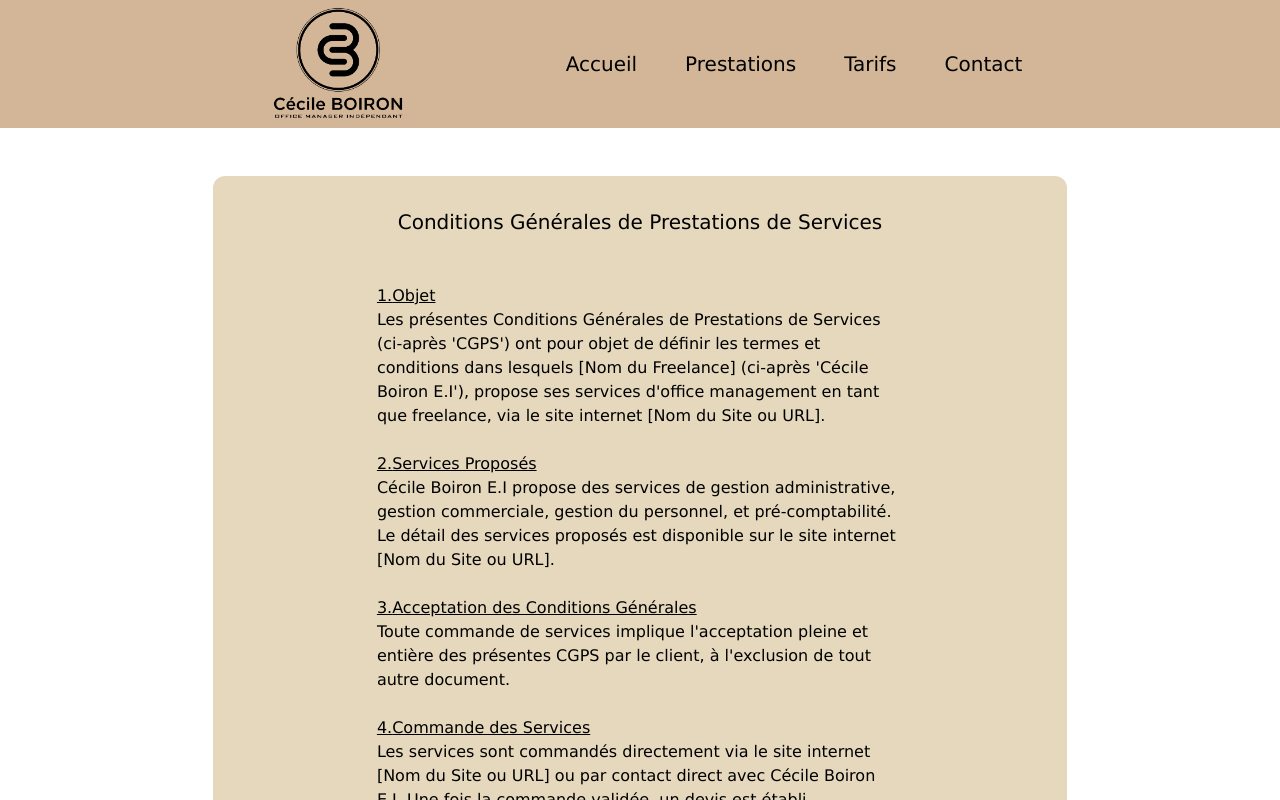
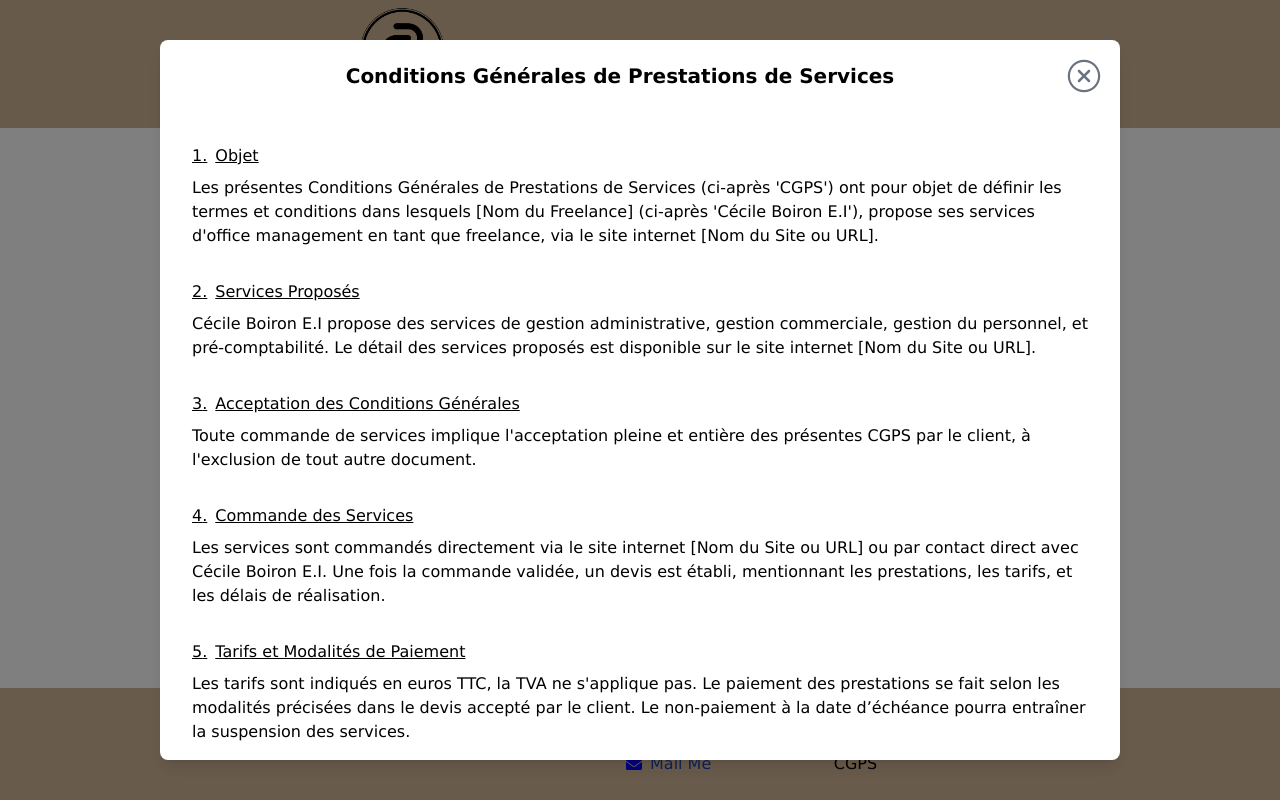
Before and after one commit to YannickMath/office_manager, a Next.js app: page /conditions in a window 1280 px wide. Shown: the top 800 px of the page. Built offline with nearby package versions, Linux system fonts and the light colour scheme.

Commit message:
update design and conditions modal creation

```diff
--- a/src/app/components/footer/footer.tsx
+++ b/src/app/components/footer/footer.tsx
@@ -1,58 +1,55 @@
-import { FooterDataProps } from "@/app/interface/footerInterface";
-import Link from "next/link";
 import { FaEnvelope } from "react-icons/fa";
+import Conditions from "@/app/conditions/page";
 
-const Footer = () => {
-  const data: FooterDataProps = {
+interface FooterProps {
+  isCgpsOpen: boolean;
+  onToggleCgps: () => void;
+}
+
+const Footer = ({ isCgpsOpen, onToggleCgps }: FooterProps) => {
+  const data = {
     name: "OMI GESTION",
     phone: "06 21 89 91 32",
     mail: "omi.cb.contact@gmail.com",
-    note: "Politique de confidentialité",
     mentions: "Mentions légales",
     cgps: "CGPS",
   };
 
-  const { name, phone, mail, note, mentions, cgps } = data;
-
-  const handleNavigateToCGPS = () => {
-    // navigate to CGPS page
-  };
+  const { name, phone, mail, mentions, cgps } = data;
 
   return (
-    <div
-      className="flex flex-row justify-center items-center  p-4 bg-customBrown
-                phone:text-xs font-bolder"
-    >
+    <div className="relative">
+      <div className="flex flex-row justify-center items-center p-4 bg-customBrown phone:text-xs font-bolder">
         <div className="flex flex-row w-1/2 phone:w-full justify-around">
           <div className="flex flex-row w-1/3 justify-center items-center">
             <h1 className="bold text-center">{name}</h1>
           </div>
-        <div className="flex flex-col items-center justify-center p-2 gap-4">
+          <div className="flex flex-col items-center justify-center p-2 gap-4 text-blue-800">
             <p>{phone}</p>
             <p>
-            <Link
+              <a
                 href={`mailto:${mail}`}
-              className="flex items-center gap-2 hover:underline hover:text-blue-800"
+                className="flex items-center gap-2 hover:underline"
               >
-              {/* Icône d'enveloppe avec le label "Mail Me" */}
-              <FaEnvelope />
-              <span>Mail Me</span>
-            </Link>
+                <FaEnvelope color="blue" />
+                <span className="">Mail Me</span>
+              </a>
             </p>
           </div>
           <div className="flex flex-col items-center justify-center p-2 gap-4">
-          <p>{note}</p>
+            <p>{mentions}</p>
             <div className="flex flex-row items-center justify-center gap-2">
-            <p>{mentions}</p>
-            <Link
-              href={"/conditions"}
-              className="underline text-center cursor-pointer hover:text-blue-800"
+              <p
+                className="text-center cursor-pointer hover:underline"
+                onClick={onToggleCgps}
               >
                 {cgps}
-            </Link>
+              </p>
             </div>
           </div>
         </div>
+      </div>
+      {isCgpsOpen && <Conditions onClose={onToggleCgps} />}
     </div>
   );
 };
--- a/src/app/components/headerMenu/headerMenu.tsx
+++ b/src/app/components/headerMenu/headerMenu.tsx
@@ -37,7 +37,7 @@ const HeaderMenu = () => {
   };
 
   return (
-    <div className="relative flex flex-row w-full h-full bg-customBrown justify-center gap-[10vw] text-xs phone:gap-4 items-center p-4">
+    <div className="relative flex flex-row w-full h-full bg-customBrown justify-center text-xs phone:gap-8 items-center p-4">
       <Image src="/LOGO_CB_Noire.png" alt="logo" width={180} height={180} />
       <nav className="hidden md:flex h-full items-center text-xl gap-8">
         {items.map(({ url, label }, index) => (
@@ -54,7 +54,7 @@ const HeaderMenu = () => {
           </div>
         ))}
       </nav>
-      <div className="flex md:hidden flex-col h-full items-center justify-around">
+      <div className="flex md:hidden flex-col h-full phone:w-1/4 items-start justify-around">
         <button
           id="dropdownDefaultButton"
           type="button"
--- a/src/app/conditions/page.tsx
+++ b/src/app/conditions/page.tsx
@@ -1,6 +1,9 @@
-import CardContainer from "../components/shared/cardContainer";
+"use client";
 
-const Conditions = () => {
+import { useEffect } from "react";
+import { IoIosCloseCircleOutline } from "react-icons/io";
+
+const Conditions = ({ onClose }: any) => {
   const termsAndConditions = [
     {
       id: 1,
@@ -82,27 +85,50 @@ const Conditions = () => {
     },
   ];
 
+  useEffect(() => {
+    const handleEsc = (event: KeyboardEvent) => {
+      if (event.key === "Escape") {
+        onClose();
+      }
+    };
+    window.addEventListener("keydown", handleEsc);
+
+    return () => {
+      window.removeEventListener("keydown", handleEsc);
+    };
+  }, [onClose]);
+
   return (
-    <div className="flex h-full w-full justify-center py-12">
-      <CardContainer width="w-2/3 phone:w-5/6">
-        <div className="flex flex-col h-full items-center gap-12 p-4 ">
-          <h1 className="text-xl phone:text-lg font-medium text-center">
+    <div className="fixed inset-0 flex items-center justify-center z-50">
+      {/* Overlay avec effet blur */}
+      <div className="absolute inset-0 bg-black opacity-50" onClick={onClose} />
+
+      {/* Contenu de la modal */}
+      <div className="relative bg-white w-3/4 h-[90%] rounded-lg shadow-lg z-50">
+        {/* Titre et icône de fermeture */}
+        <div className="flex justify-between items-center p-4">
+          <h2 className="text-xl phone:text-base font-bold text-center flex-grow">
             Conditions Générales de Prestations de Services
-          </h1>
-          <div className="flex flex-col w-2/3 phone:w-full justify-center items-center gap-6 phone:text-sm">
-            {termsAndConditions.map(({ id, title, content }) => (
-              <div key={id} className="flex flex-col">
-                <div className="flex flex-row items-center underline font-medium ">
-                  <h2>{id}.</h2>
-
-                  <h2 className="phone:text-nowrap">{title}</h2>
-                </div>
-                <p className="phone:text-xs phone:p-2">{content}</p>
-              </div>
-            ))}
+          </h2>
+          <div
+            className="cursor-pointer text-gray-500 hover:text-gray-700"
+            onClick={onClose}
+          >
+            <IoIosCloseCircleOutline className="w-10 h-10 phone:w-6 phone:h-6" />
           </div>
         </div>
-      </CardContainer>
+        <div className="overflow-y-auto h-[90%] px-8 py-4  phone:text-sm">
+          {termsAndConditions.map(({ id, title, content }) => (
+            <div key={id} className="flex flex-col py-4">
+              <div className="flex flex-row items-center underline font-medium">
+                <h2>{id}.</h2>
+                <h2 className="ml-2">{title}</h2>
+              </div>
+              <p className="mt-2">{content}</p>
+            </div>
+          ))}
+        </div>
+      </div>
     </div>
   );
 };
--- a/src/app/interface/footerInterface.ts
+++ b/src/app/interface/footerInterface.ts
@@ -2,7 +2,6 @@ export interface FooterDataProps {
   name: string;
   phone: string;
   mail: string;
-  note: string;
   mentions: string;
   cgps: string;
 }
--- a/src/app/layout.tsx
+++ b/src/app/layout.tsx
@@ -1,26 +1,44 @@
 "use client";
 
-import React, { useEffect } from "react";
+import React, { useState } from "react";
 
 import "./globals.css";
 import Footer from "./components/footer/footer";
-// import useLayout from "./hooks/useLayout";
 import HeaderMenu from "./components/headerMenu/headerMenu";
+import Conditions from "./conditions/page";
 
 export default function RootLayout({
   children,
 }: Readonly<{
   children: React.ReactNode;
 }>) {
+  const [isCgpsOpen, setIsCgpsOpen] = useState(false);
+
+  const handleToggleCgps = () => {
+    setIsCgpsOpen(!isCgpsOpen);
+  };
+
   return (
     <>
       <html lang="en" className="h-full w-full">
-        <body className="flex flex-col justify-between h-full w-full">
-          <div className="h-32 w-full top-0 z-10 fixed flex items-center header">
-            <HeaderMenu />
+        <body className="h-full w-full">
+          {/* blur effect */}
+          <div
+            className={`relative flex flex-col justify-between h-full w-full ${
+              isCgpsOpen ? "blur-sm" : ""
+            }`}
+          >
+            <div className="h-32 w-full top-0 z-10 fixed flex items-center header">
+              <HeaderMenu />
+            </div>
+            <main className="flex-grow mt-32">{children}</main>
+            <Footer isCgpsOpen={isCgpsOpen} onToggleCgps={handleToggleCgps} />
           </div>
-          <main className="flex-grow mt-32">{children}</main>
-          <Footer />
+          {isCgpsOpen && (
+            <div className="fixed inset-0 z-50">
+              <Conditions onClose={handleToggleCgps} />
+            </div>
+          )}
         </body>
       </html>
     </>
```
Lines whose indentation alone changed are shown as unchanged.
